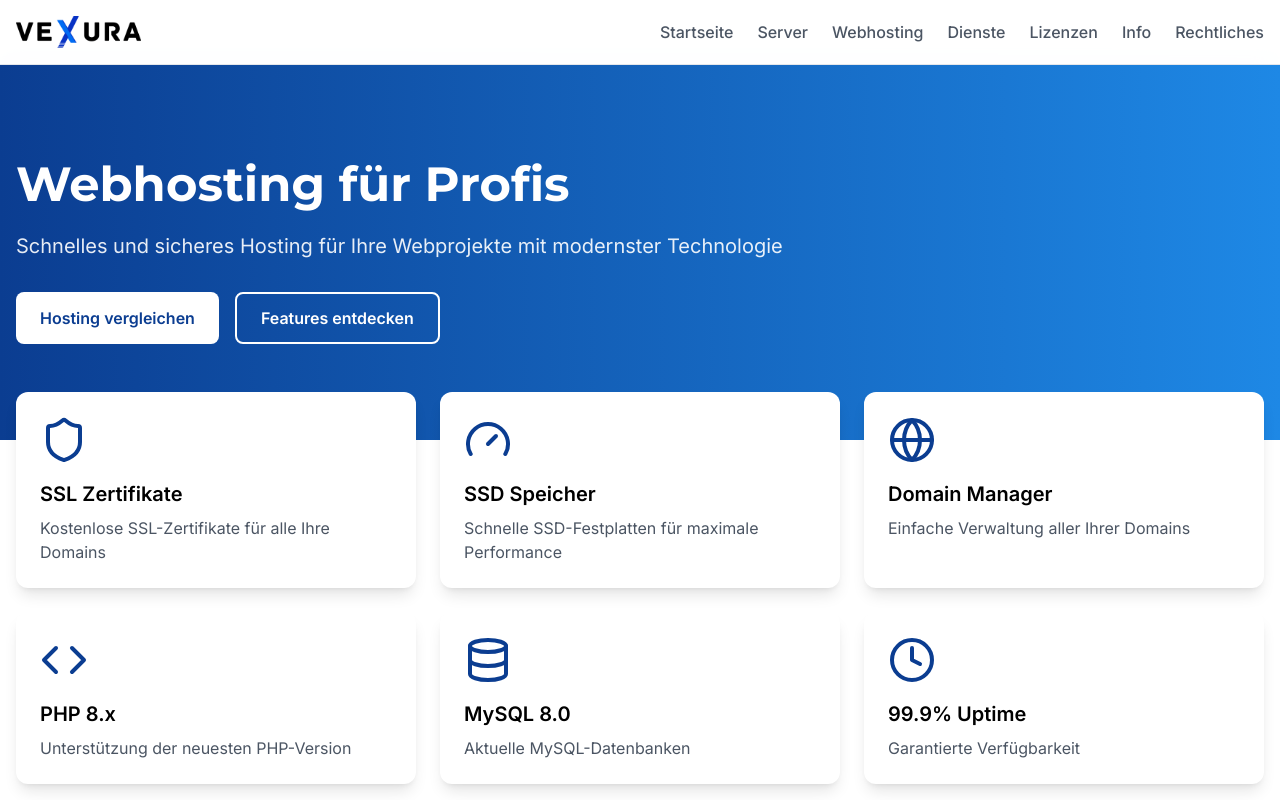
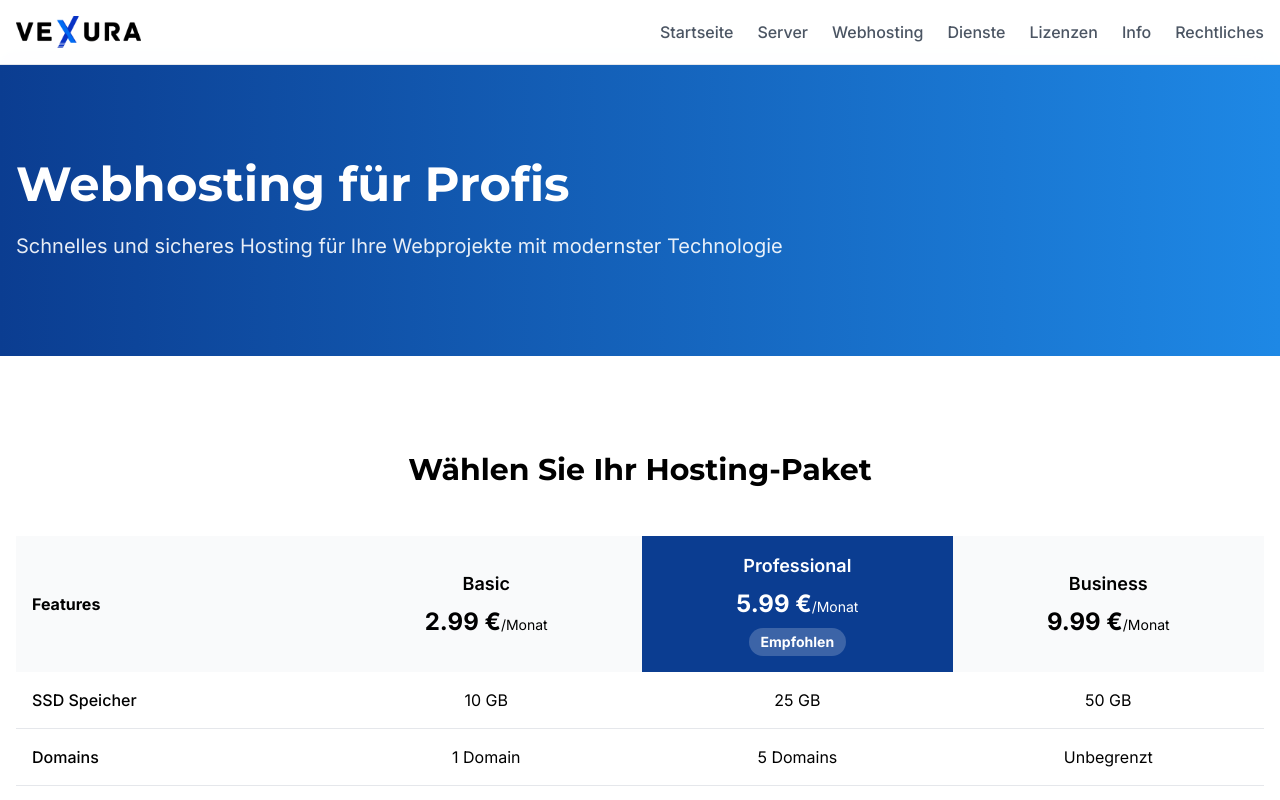
Before and after one commit to adriankrypton/vexura-react, a React (Vite) app: page /products/webspaces in a window 1280 px wide. Shown: the top 800 px of the page. Built offline with nearby package versions, Linux system fonts and the light colour scheme.

Commit message:
Update Webspaces.tsx

```diff
--- a/src/pages/products/Webspaces.tsx
+++ b/src/pages/products/Webspaces.tsx
@@ -136,37 +136,10 @@ export function Webspaces() {
             <h1 className="text-5xl font-display font-bold mb-6">
               Webhosting für Profis
             </h1>
-            <p className="text-xl mb-8 text-white/90">
+            <p className="text-xl text-white/90">
               Schnelles und sicheres Hosting für Ihre Webprojekte mit modernster Technologie
             </p>
-            <div className="flex flex-wrap gap-4">
-              <button className="bg-white text-primary px-6 py-3 rounded-lg font-semibold hover:bg-white/90 transition-colors">
-                Hosting vergleichen
-              </button>
-              <button className="bg-transparent border-2 border-white text-white px-6 py-3 rounded-lg font-semibold hover:bg-white/10 transition-colors">
-                Features entdecken
-              </button>
-            </div>
           </motion.div>
-        </div>
-      </div>
-
-      {/* Features Grid */}
-      <div className="container mx-auto px-4 -mt-12 relative z-10">
-        <div className="grid grid-cols-1 md:grid-cols-2 lg:grid-cols-3 gap-6">
-          {features.map((feature, index) => (
-            <motion.div
-              key={index}
-              initial={{ opacity: 0, y: 20 }}
-              animate={{ opacity: 1, y: 0 }}
-              transition={{ delay: index * 0.1 }}
-              className="bg-white rounded-xl shadow-lg p-6 hover:shadow-xl transition-shadow"
-            >
-              <feature.icon className="h-12 w-12 text-[#0B3D91] mb-4" />
-              <h3 className="text-xl font-semibold mb-2">{feature.title}</h3>
-              <p className="text-gray-600">{feature.description}</p>
-            </motion.div>
-          ))}
         </div>
       </div>
 
```
